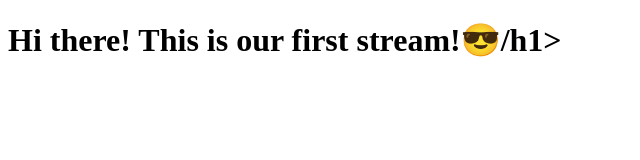
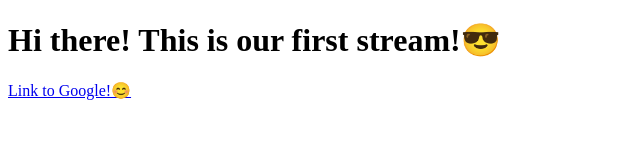
Before and after one commit to RichJsNomad/aston-lesson-1, a plain HTML site: page index.html in a window 1280 px wide. Shown: the whole page, without its empty margins (0-640 px from the left). Drawn offline with Linux system fonts and the light colour scheme.

Commit message:
second commit in add-link branch

```diff
--- a/index.html
+++ b/index.html
@@ -1,11 +1,13 @@
 <!DOCTYPE html>
 <html lang="en">
-<head>
-  <meta charset="UTF-8">
-  <meta name="viewport" content="width=device-width, initial-scale=1.0">
-  <title>Git Lesson</title>
-</head>
-<body>
-  <h1>Hi there! This is our first stream!😎/h1>
-</body>
+  <head>
+    <meta charset="UTF-8" />
+    <meta name="viewport" content="width=device-width, initial-scale=1.0" />
+    <title>Git Lesson</title>
+  </head>
+  <body>
+    <h1>Hi there! This is our first stream!😎</h1>
+
+    <a href="https://google.com"> Link to Google!😊</a>
+  </body>
 </html>
```
Also changed, not shown: index.js (added).
